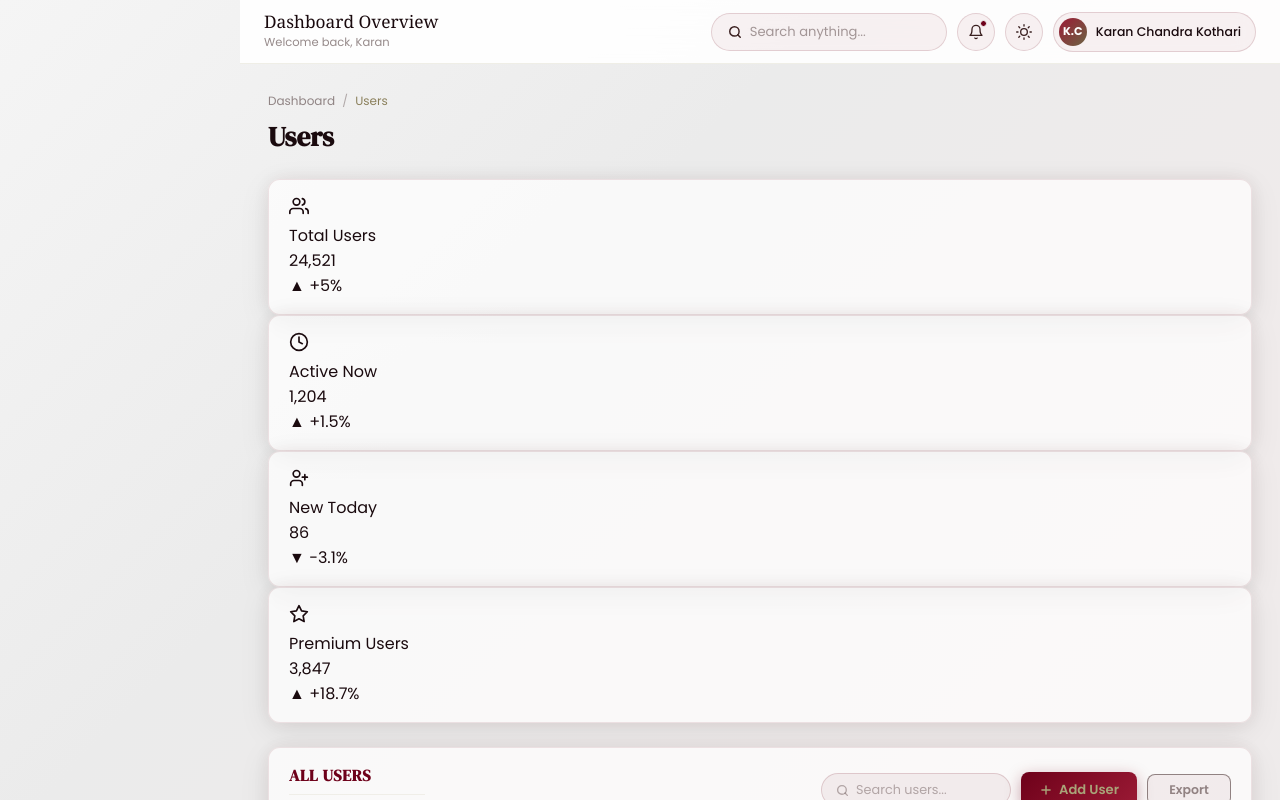
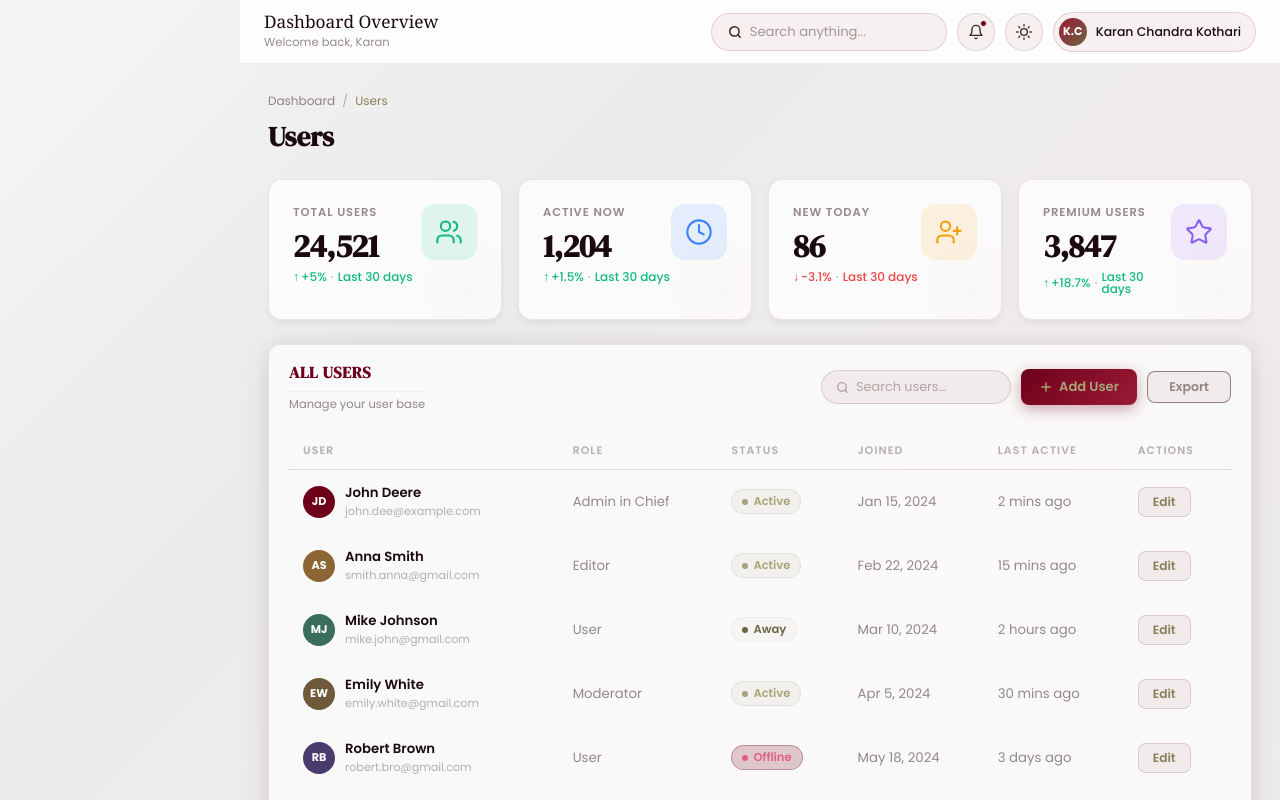
Before and after one commit to Karan-oop/GlassDash_Admin_Dashboard, a React (Vite) app: page /users in a window 1280 px wide. Shown: the top 800 px of the page. Built offline with nearby package versions, Linux system fonts and the light colour scheme; a web font is replaced by a local one.

Commit message:
Your commit message

```diff
--- a/src/components/pages/Users.jsx
+++ b/src/components/pages/Users.jsx
@@ -1,17 +1,42 @@
 import React, { useState } from 'react';
+import { Clock, Star, UserPlus, Users as UsersIcon } from 'lucide-react';
 
 const userCards = [
-  { label: 'Total Users', value: '24,521', change: '+5%', positive: true, colorClass: 'tan',
-    icon: <svg width="20" height="20" viewBox="0 0 24 24" fill="none" stroke="currentColor" strokeWidth="2" strokeLinecap="round" strokeLinejoin="round"><path d="M17 21v-2a4 4 0 0 0-4-4H5a4 4 0 0 0-4 4v2"/><circle cx="9" cy="7" r="4"/><path d="M23 21v-2a4 4 0 0 0-3-3.87"/><path d="M16 3.13a4 4 0 0 1 0 7.75"/></svg>
+  {
+    label: 'Total Users',
+    value: '24,521',
+    change: '+5%',
+    positive: true,
+    icon: UsersIcon,
+    iconColor: '#10B981',
+    iconBg: 'rgba(16, 185, 129, 0.12)',
   },
-  { label: 'Active Now', value: '1,204', change: '+1.5%', positive: true, colorClass: 'tan',
-    icon: <svg width="20" height="20" viewBox="0 0 24 24" fill="none" stroke="currentColor" strokeWidth="2" strokeLinecap="round" strokeLinejoin="round"><circle cx="12" cy="12" r="10"/><polyline points="12,6 12,12 16,14"/></svg>
+  {
+    label: 'Active Now',
+    value: '1,204',
+    change: '+1.5%',
+    positive: true,
+    icon: Clock,
+    iconColor: '#3B82F6',
+    iconBg: 'rgba(59, 130, 246, 0.12)',
   },
-  { label: 'New Today', value: '86', change: '-3.1%', positive: false, colorClass: 'red',
-    icon: <svg width="20" height="20" viewBox="0 0 24 24" fill="none" stroke="currentColor" strokeWidth="2" strokeLinecap="round" strokeLinejoin="round"><path d="M16 21v-2a4 4 0 0 0-4-4H6a4 4 0 0 0-4 4v2"/><circle cx="9" cy="7" r="4"/><line x1="19" y1="8" x2="19" y2="14"/><line x1="22" y1="11" x2="16" y2="11"/></svg>
+  {
+    label: 'New Today',
+    value: '86',
+    change: '-3.1%',
+    positive: false,
+    icon: UserPlus,
+    iconColor: '#F59E0B',
+    iconBg: 'rgba(245, 158, 11, 0.12)',
   },
-  { label: 'Premium Users', value: '3,847', change: '+18.7%', positive: true, colorClass: 'tan',
-    icon: <svg width="20" height="20" viewBox="0 0 24 24" fill="none" stroke="currentColor" strokeWidth="2" strokeLinecap="round" strokeLinejoin="round"><polygon points="12,2 15.09,8.26 22,9.27 17,14.14 18.18,21.02 12,17.77 5.82,21.02 7,14.14 2,9.27 8.91,8.26 12,2"/></svg>
+  {
+    label: 'Premium Users',
+    value: '3,847',
+    change: '+18.7%',
+    positive: true,
+    icon: Star,
+    iconColor: '#8B5CF6',
+    iconBg: 'rgba(139, 92, 246, 0.12)',
   },
 ];
 
@@ -29,12 +54,11 @@ const usersData = [
 const statusClass = { Active: 'ust-active', Away: 'ust-away', Offline: 'ust-offline' };
 
 export default function Users() {
-  const [users, setUsers] = useState(usersData);
   const [search, setSearch] = useState('');
 
-  const filtered = users.filter(u =>
-    u.name.toLowerCase().includes(search.toLowerCase()) ||
-    u.email.toLowerCase().includes(search.toLowerCase())
+  const filtered = usersData.filter((user) =>
+    user.name.toLowerCase().includes(search.toLowerCase()) ||
+    user.email.toLowerCase().includes(search.toLowerCase())
   );
 
   return (
@@ -46,22 +70,32 @@ export default function Users() {
       </div>
       <h1 className="pg-title">Users</h1>
 
-      {/* Cards */}
-      <div className="cards-grid pg-cards-anim">
-        {userCards.map((c, i) => (
-          <div key={c.label} className="glass-card dash-card" style={{ animationDelay: `${i * 0.07}s` }}>
-            <div className={`card-icon ${c.colorClass}`}>{c.icon}</div>
-            <div className="card-label">{c.label}</div>
-            <div className="card-value">{c.value}</div>
-            <span className={`card-change ${c.positive ? 'positive' : 'negative'}`}>
-              {c.positive ? '▲' : '▼'} {c.change}
-            </span>
-            <div className="card-glow" />
-          </div>
-        ))}
+      <div className="premium-cards-grid">
+        {userCards.map((card) => {
+          const IconComponent = card.icon;
+
+          return (
+            <div key={card.label} className="premium-card">
+              <div className="premium-card-content">
+                <div className="premium-card-text">
+                  <span className="premium-card-label">{card.label}</span>
+                  <span className="premium-card-value">{card.value}</span>
+                  <span className={`premium-card-trend ${card.positive ? 'trend-up' : 'trend-down'}`}>
+                    <span className="trend-arrow">{card.positive ? '\u2191' : '\u2193'}</span>
+                    {' '}{card.change}{' '}
+                    <span className="trend-separator">·</span>
+                    {' '}Last 30 days
+                  </span>
+                </div>
+                <div className="premium-card-icon-wrap" style={{ background: card.iconBg }}>
+                  <IconComponent size={28} color={card.iconColor} strokeWidth={1.8} />
+                </div>
+              </div>
+            </div>
+          );
+        })}
       </div>
 
-      {/* Table card */}
       <div className="glass-card transactions-card">
         <div className="transactions-header" style={{ flexWrap: 'wrap', gap: '12px' }}>
           <div>
@@ -69,10 +103,9 @@ export default function Users() {
             <div className="section-sub">Manage your user base</div>
           </div>
           <div style={{ display: 'flex', gap: '10px', alignItems: 'center', flexWrap: 'wrap' }}>
-            {/* Search */}
             <div className="pg-table-search">
               <svg width="13" height="13" viewBox="0 0 24 24" fill="none" stroke="currentColor" strokeWidth="2.5" strokeLinecap="round" strokeLinejoin="round"><circle cx="11" cy="11" r="8"/><line x1="21" y1="21" x2="16.65" y2="16.65"/></svg>
-              <input type="text" placeholder="Search users..." value={search} onChange={e => setSearch(e.target.value)} />
+              <input type="text" placeholder="Search users..." value={search} onChange={(event) => setSearch(event.target.value)} />
             </div>
             <button className="pg-btn-primary">
               <svg width="14" height="14" viewBox="0 0 24 24" fill="none" stroke="currentColor" strokeWidth="2.5" strokeLinecap="round" strokeLinejoin="round"><line x1="12" y1="5" x2="12" y2="19"/><line x1="5" y1="12" x2="19" y2="12"/></svg>
@@ -95,26 +128,26 @@ export default function Users() {
               </tr>
             </thead>
             <tbody>
-              {filtered.map((u, i) => (
-                <tr key={i}>
+              {filtered.map((user) => (
+                <tr key={user.email}>
                   <td>
                     <div className="customer-cell">
-                      <div className="cust-avatar" style={{ background: u.color }}>{u.initials}</div>
+                      <div className="cust-avatar" style={{ background: user.color }}>{user.initials}</div>
                       <div>
-                        <div className="cust-name">{u.name}</div>
-                        <div className="cust-email">{u.email}</div>
+                        <div className="cust-name">{user.name}</div>
+                        <div className="cust-email">{user.email}</div>
                       </div>
                     </div>
                   </td>
-                  <td style={{ color: 'var(--text-muted)', fontSize: '0.83rem' }}>{u.role}</td>
+                  <td style={{ color: 'var(--text-muted)', fontSize: '0.83rem' }}>{user.role}</td>
                   <td>
-                    <span className={`pg-status-badge ${statusClass[u.status]}`}>
+                    <span className={`pg-status-badge ${statusClass[user.status]}`}>
                       <span className="pg-status-dot" />
-                      {u.status}
+                      {user.status}
                     </span>
                   </td>
-                  <td style={{ color: 'var(--text-muted)', fontSize: '0.83rem' }}>{u.joined}</td>
-                  <td style={{ color: 'var(--text-muted)', fontSize: '0.83rem' }}>{u.lastActive}</td>
+                  <td style={{ color: 'var(--text-muted)', fontSize: '0.83rem' }}>{user.joined}</td>
+                  <td style={{ color: 'var(--text-muted)', fontSize: '0.83rem' }}>{user.lastActive}</td>
                   <td>
                     <button className="pg-edit-btn">Edit</button>
                   </td>
--- a/src/styles/style.css
+++ b/src/styles/style.css
@@ -1048,6 +1048,7 @@ body.light-theme .view-all-btn:hover {
 }
 
 .premium-card-label {
+  font-family: var(--font-body);
   font-size: 0.72rem;
   text-transform: uppercase;
   letter-spacing: 0.08em;
@@ -1056,7 +1057,7 @@ body.light-theme .view-all-btn:hover {
 }
 
 .premium-card-value {
-  font-family: var(--font-body);
+  font-family: var(--font-title);
   font-size: 32px;
   font-weight: 600;
   line-height: 1.2;
```
Also changed, not shown: src/components/Button.jsx (deleted, +0 -64 lines).
